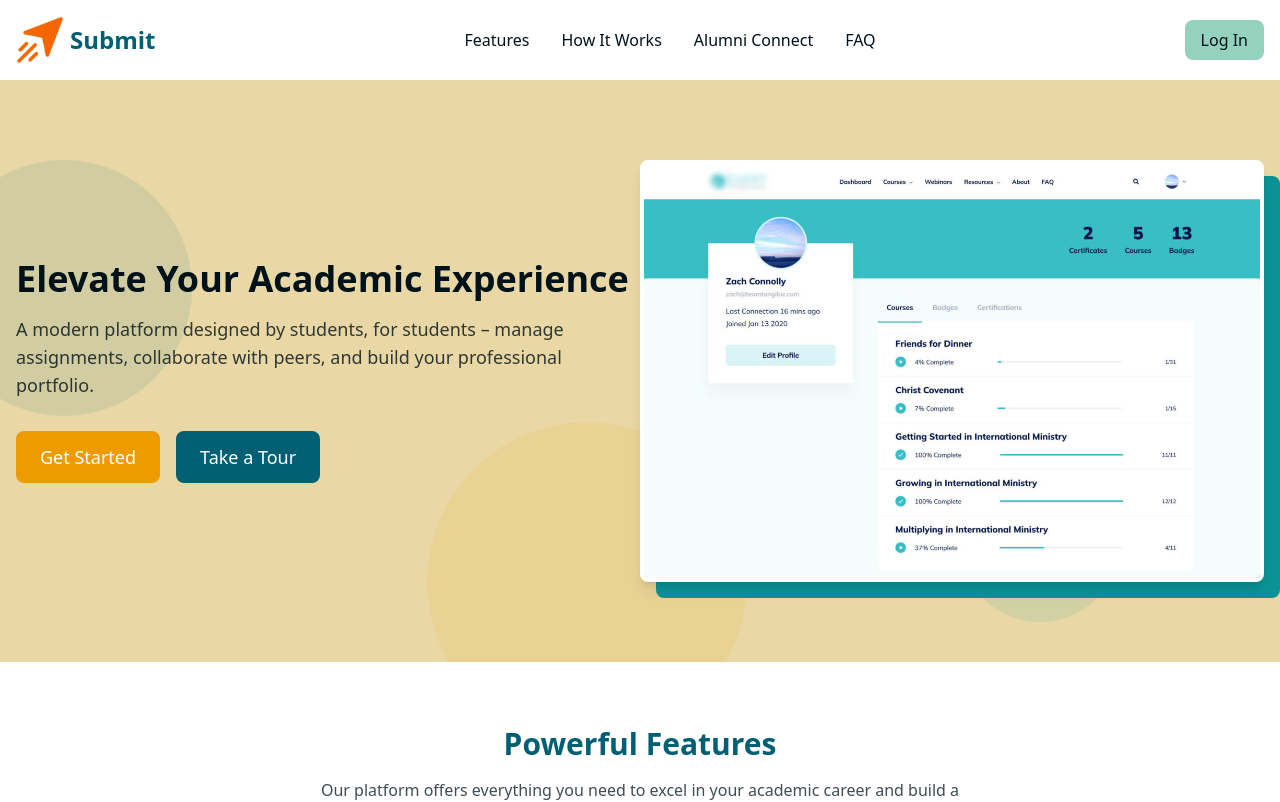
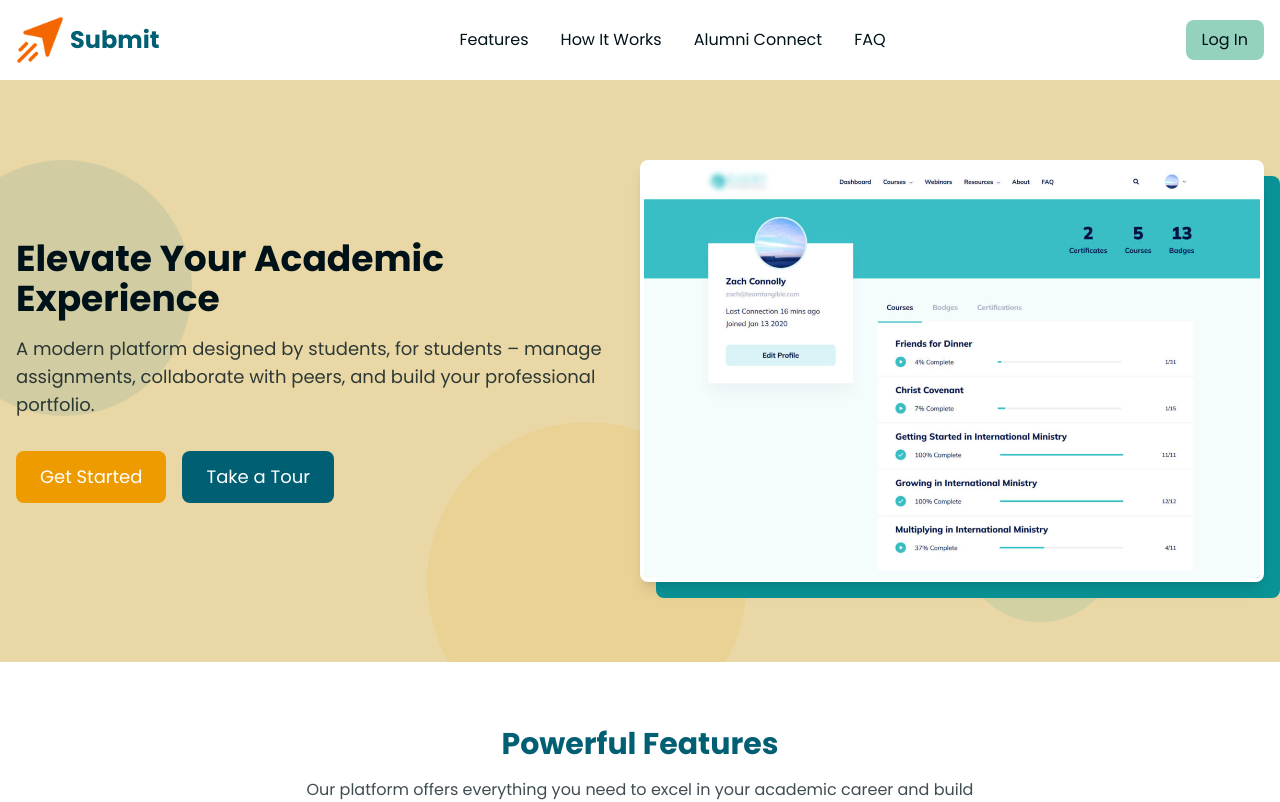
Before and after one commit to Srikanta580/AssignmentPortal-client, a React (Vite) app: page / in a window 1280 px wide. Shown: the top 802 px of the page. Built offline with nearby package versions, Linux system fonts and the light colour scheme.

Commit message:
global font added

```diff
--- a/index.html
+++ b/index.html
@@ -4,6 +4,12 @@
     <meta charset="UTF-8" />
     <meta name="viewport" content="width=device-width, initial-scale=1.0" />
     <link href="/src/index.css" rel="stylesheet" />
+    <link rel="preconnect" href="https://fonts.googleapis.com" />
+    <link rel="preconnect" href="https://fonts.gstatic.com" crossorigin />
+    <link
+      href="https://fonts.googleapis.com/css2?family=Lato:ital,wght@0,100;0,300;0,400;0,700;0,900;1,100;1,300;1,400;1,700;1,900&family=Poppins:ital,wght@0,100;0,200;0,300;0,400;0,500;0,600;0,700;0,800;0,900;1,100;1,200;1,300;1,400;1,500;1,600;1,700;1,800;1,900&display=swap"
+      rel="stylesheet"
+    />
     <title>Submit</title>
   </head>
   <body>
--- a/src/index.css
+++ b/src/index.css
@@ -1,4 +1,9 @@
 @import "tailwindcss";
+@import url("https://fonts.googleapis.com/css2?family=Lato:ital,wght@0,100;0,300;0,400;0,700;0,900;1,100;1,300;1,400;1,700;1,900&family=Poppins:ital,wght@0,100;0,200;0,300;0,400;0,500;0,600;0,700;0,800;0,900;1,100;1,200;1,300;1,400;1,500;1,600;1,700;1,800;1,900&display=swap");
+
+body {
+  @apply font-poppins;
+}
 
 @theme {
   --color-primary: #005f73;
@@ -6,6 +11,8 @@
   --color-accent: #94d2bd;
   --color-light: #e9ecef;
   --color-dark: #001219;
+
+  --font-poppins: "Poppins", sans-serif;
 }
 
 @layer utilities {
```
